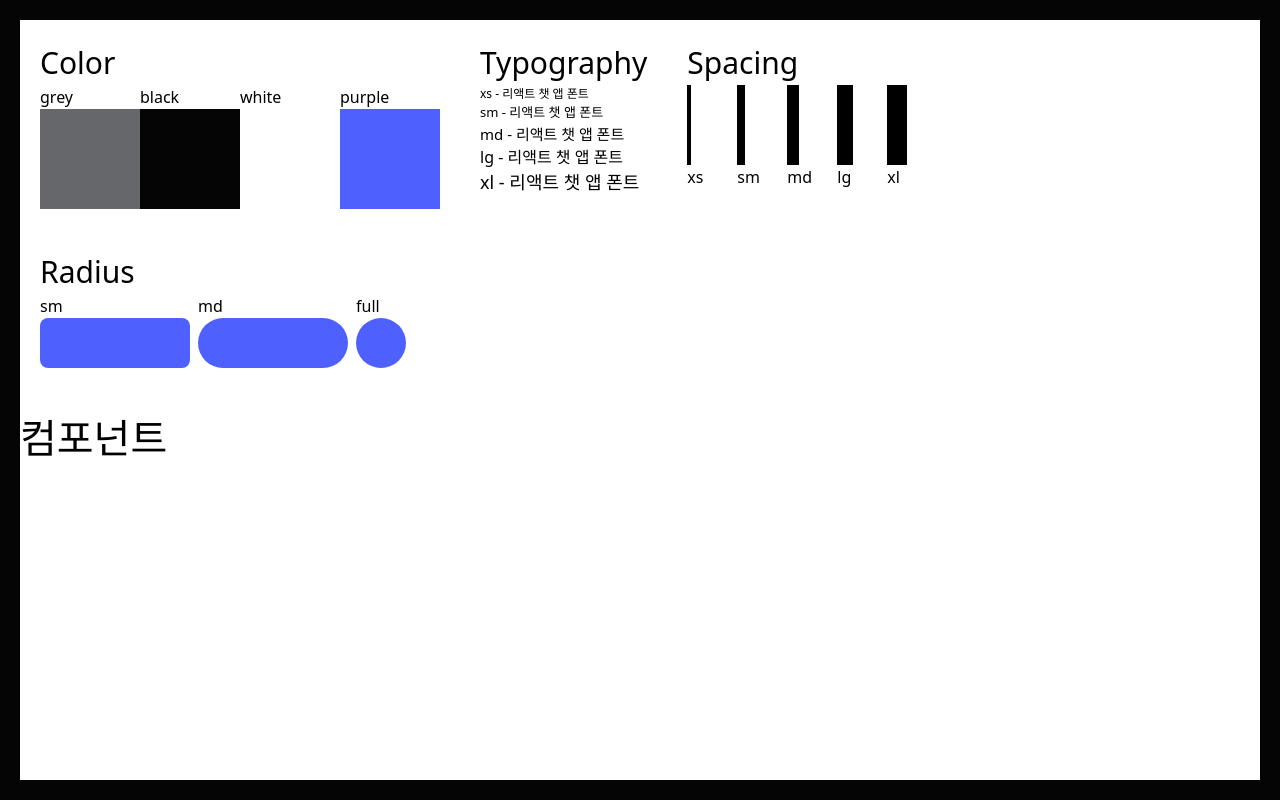
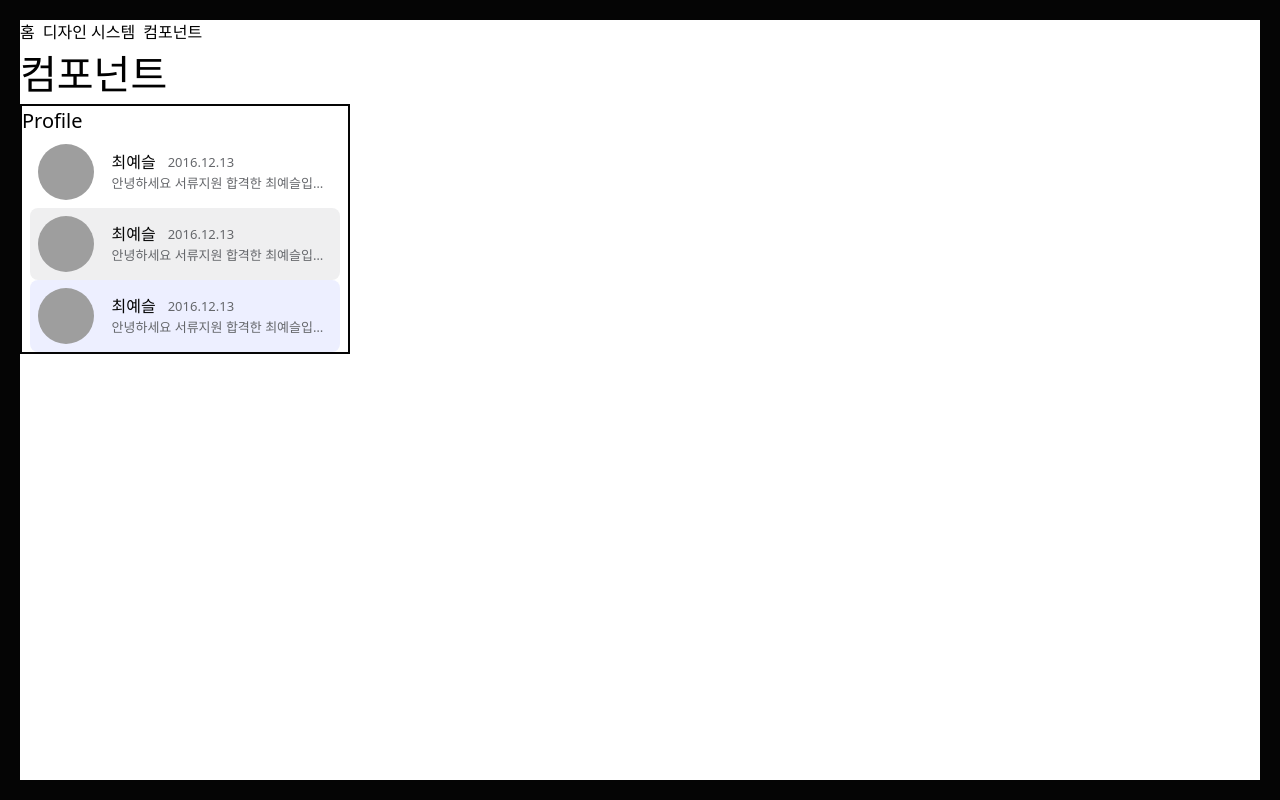
Before and after one commit to DaeguDude/react-chat-app, a React (Create React App) app: page /components in a window 1280 px wide. Built offline with nearby package versions, Linux system fonts and the light colour scheme; grey boxes are pictures that could not be loaded.

Commit message:
Profile 컴포넌트 완성하기

```diff
--- a/package.json
+++ b/package.json
@@ -12,6 +12,7 @@
     "@types/react-dom": "^18.0.0",
     "react": "^18.2.0",
     "react-dom": "^18.2.0",
+    "react-router-dom": "6",
     "react-scripts": "5.0.1",
     "typescript": "^4.4.2",
     "web-vitals": "^2.1.0"
--- a/src/App.tsx
+++ b/src/App.tsx
@@ -1,11 +1,22 @@
 import React from "react";
-import { Design } from "./designs/Design";
+import { Link, Outlet } from "react-router-dom";
 import "./index.css";
 
 function App() {
   return (
     <div className="h-screen w-screen border-[20px] border-black">
-      <Design />
+      <nav>
+        <Link className="mr-sm" to="/">
+          홈
+        </Link>
+        <Link className="mr-sm" to="/design-system">
+          디자인 시스템
+        </Link>
+        <Link className="mr-sm" to="/components">
+          컴포넌트
+        </Link>
+      </nav>
+      <Outlet />
     </div>
   );
 }
--- a/src/components/Profile.tsx
+++ b/src/components/Profile.tsx
@@ -1,36 +1,83 @@
 export function Profile() {
   return (
-    // cursor pointer
-    // hover color change
-
-    <div className="flex p-2 border border-black">
-      {/* Let's make shrink not possible */}
-      <div className="w-[20%]">
-        <img
-          className="rounded-full border-2 border-black"
-          alt="Lucas Revelle"
-          src="https://video-ssn1-1.xx.fbcdn.net/v/t1.6435-1/74324814_3165646943507281_7840642414380318720_n.jpg?stp=dst-jpg_p100x100&amp;_nc_cat=104&amp;ccb=1-7&amp;_nc_sid=7206a8&amp;_nc_ohc=yecNstk8TNwAX8GxtFe&amp;_nc_ad=z-m&amp;_nc_cid=0&amp;_nc_ht=video-ssn1-1.xx&amp;oh=00_AT_1rKgPWwLKQ0YqJKcluS9d8vld23qjzCIUDQ7A9YDvRg&amp;oe=62DD8F32"
-        ></img>
-      </div>
-      <div className="w-[80%] pl-3">
-        {/* 오른쪽 */}
-        <div className="flex">
-          <div className="text-[15px] font-normal text-[#050505] mr-2">
-            김유진
+    <div className="">
+      <div className="px-sm">
+        <div className="flex p-sm cursor-pointer hover:bg-grey/10 rounded-sm ">
+          <div className="min-w-[25%] pr-md">
+            <img
+              alt="Christoph Pehofer"
+              className="w-[56px] h-[56px] rounded-full"
+              src="https://video-ssn1-1.xx.fbcdn.net/v/t1.6435-1/141309624_10214618459213808_4896948802002001683_n.jpg?stp=dst-jpg_p100x100&amp;_nc_cat=100&amp;ccb=1-7&amp;_nc_sid=7206a8&amp;_nc_ohc=bC77HAx72_4AX8rc8T0&amp;_nc_ad=z-m&amp;_nc_cid=0&amp;_nc_ht=video-ssn1-1.xx&amp;oh=00_AT9alt49S821Zk4msXI6eymoDhIr_JSKA3m240GBeaoTRQ&amp;oe=62DB1017"
+            />
           </div>
-          <div className="flex items-center">
-            <span className="h-[4px] w-[4px] bg-[#65676b] rounded-full inline-block mr-1"></span>
-            <span className="text-[13px] font-normal text-[#65676b]">
-              2016.12.13
-            </span>
+          <div className="w-3/4 flex flex-col justify-center">
+            <div className="flex items-center ">
+              <span className="text-lg pr-md text-black">최예슬</span>
+              <span className="text-sm text-grey">2016.12.13</span>
+            </div>
+            <p className="text-sm text-grey overflow-hidden whitespace-nowrap text-ellipsis">
+              안녕하세요 서류지원 합격한 최예슬입니다. 안녕하세요 서류지원
+              합격한 최예슬입니다. 안녕하세요 서류지원 합격한 최예슬입니다.
+            </p>
           </div>
-        </div>
-
-        <div className="text-[13px] font-normal text-[#65676b] overflow-hidden whitespace-nowrap text-ellipsis">
-          안녕하세요 서류지원 합격한 최예슬입니다. 안녕하세요 서류지원 합격한
-          최예슬입니다. 안녕하세요 서류지원 합격한 최예슬입니다.
         </div>
       </div>
     </div>
   );
 }
+
+export function ProfileHovered() {
+  return (
+    <div className="">
+      <div className="px-sm">
+        <div className="flex p-sm cursor-pointer bg-grey/10 rounded-sm ">
+          <div className="min-w-[25%] pr-md">
+            <img
+              alt="Christoph Pehofer"
+              className="w-[56px] h-[56px] rounded-full"
+              src="https://video-ssn1-1.xx.fbcdn.net/v/t1.6435-1/141309624_10214618459213808_4896948802002001683_n.jpg?stp=dst-jpg_p100x100&amp;_nc_cat=100&amp;ccb=1-7&amp;_nc_sid=7206a8&amp;_nc_ohc=bC77HAx72_4AX8rc8T0&amp;_nc_ad=z-m&amp;_nc_cid=0&amp;_nc_ht=video-ssn1-1.xx&amp;oh=00_AT9alt49S821Zk4msXI6eymoDhIr_JSKA3m240GBeaoTRQ&amp;oe=62DB1017"
+            />
+          </div>
+          <div className="w-3/4 flex flex-col justify-center">
+            <div className="flex items-center ">
+              <span className="text-lg pr-md text-black">최예슬</span>
+              <span className="text-sm text-grey">2016.12.13</span>
+            </div>
+            <p className="text-sm text-grey overflow-hidden whitespace-nowrap text-ellipsis">
+              안녕하세요 서류지원 합격한 최예슬입니다. 안녕하세요 서류지원
+              합격한 최예슬입니다. 안녕하세요 서류지원 합격한 최예슬입니다.
+            </p>
+          </div>
+        </div>
+      </div>
+    </div>
+  );
+}
+
+export function ProfileSelected() {
+  return (
+    <div className="">
+      <div className="px-sm">
+        <div className="flex p-sm cursor-pointer bg-purple/10 rounded-sm ">
+          <div className="min-w-[25%] pr-md">
+            <img
+              alt="Christoph Pehofer"
+              className="w-[56px] h-[56px] rounded-full"
+              src="https://video-ssn1-1.xx.fbcdn.net/v/t1.6435-1/141309624_10214618459213808_4896948802002001683_n.jpg?stp=dst-jpg_p100x100&amp;_nc_cat=100&amp;ccb=1-7&amp;_nc_sid=7206a8&amp;_nc_ohc=bC77HAx72_4AX8rc8T0&amp;_nc_ad=z-m&amp;_nc_cid=0&amp;_nc_ht=video-ssn1-1.xx&amp;oh=00_AT9alt49S821Zk4msXI6eymoDhIr_JSKA3m240GBeaoTRQ&amp;oe=62DB1017"
+            />
+          </div>
+          <div className="w-3/4 flex flex-col justify-center">
+            <div className="flex items-center ">
+              <span className="text-lg pr-md text-black">최예슬</span>
+              <span className="text-sm text-grey">2016.12.13</span>
+            </div>
+            <p className="text-sm text-grey overflow-hidden whitespace-nowrap text-ellipsis">
+              안녕하세요 서류지원 합격한 최예슬입니다. 안녕하세요 서류지원
+              합격한 최예슬입니다. 안녕하세요 서류지원 합격한 최예슬입니다.
+            </p>
+          </div>
+        </div>
+      </div>
+    </div>
+  );
+}
--- a/src/designs/Components.tsx
+++ b/src/designs/Components.tsx
@@ -1,7 +1,19 @@
+import {
+  Profile,
+  ProfileHovered,
+  ProfileSelected,
+} from "../components/Profile";
+
 export const Components = () => {
   return (
     <div>
       <h1 className="text-[40px]">컴포넌트</h1>
+      <div className="w-[330px] border-2 border-black">
+        <h2 className="text-[20px]">Profile</h2>
+        <Profile />
+        <ProfileHovered />
+        <ProfileSelected />
+      </div>
     </div>
   );
 };
--- a/src/index.tsx
+++ b/src/index.tsx
@@ -1,12 +1,23 @@
 import React from "react";
 import ReactDOM from "react-dom/client";
+import { BrowserRouter, Route, Routes } from "react-router-dom";
+
 import App from "./App";
+import { Components } from "./designs/Components";
+import { DesignSystem } from "./designs/DesignSystem";
 
 const root = ReactDOM.createRoot(
   document.getElementById("root") as HTMLElement
 );
 root.render(
   <React.StrictMode>
-    <App />
+    <BrowserRouter>
+      <Routes>
+        <Route path="/" element={<App />}>
+          <Route path="design-system" element={<DesignSystem />} />
+          <Route path="components" element={<Components />} />
+        </Route>
+      </Routes>
+    </BrowserRouter>
   </React.StrictMode>
 );
```
Also changed, not shown: 1 other file (tests, documents, lock files or other folders).
